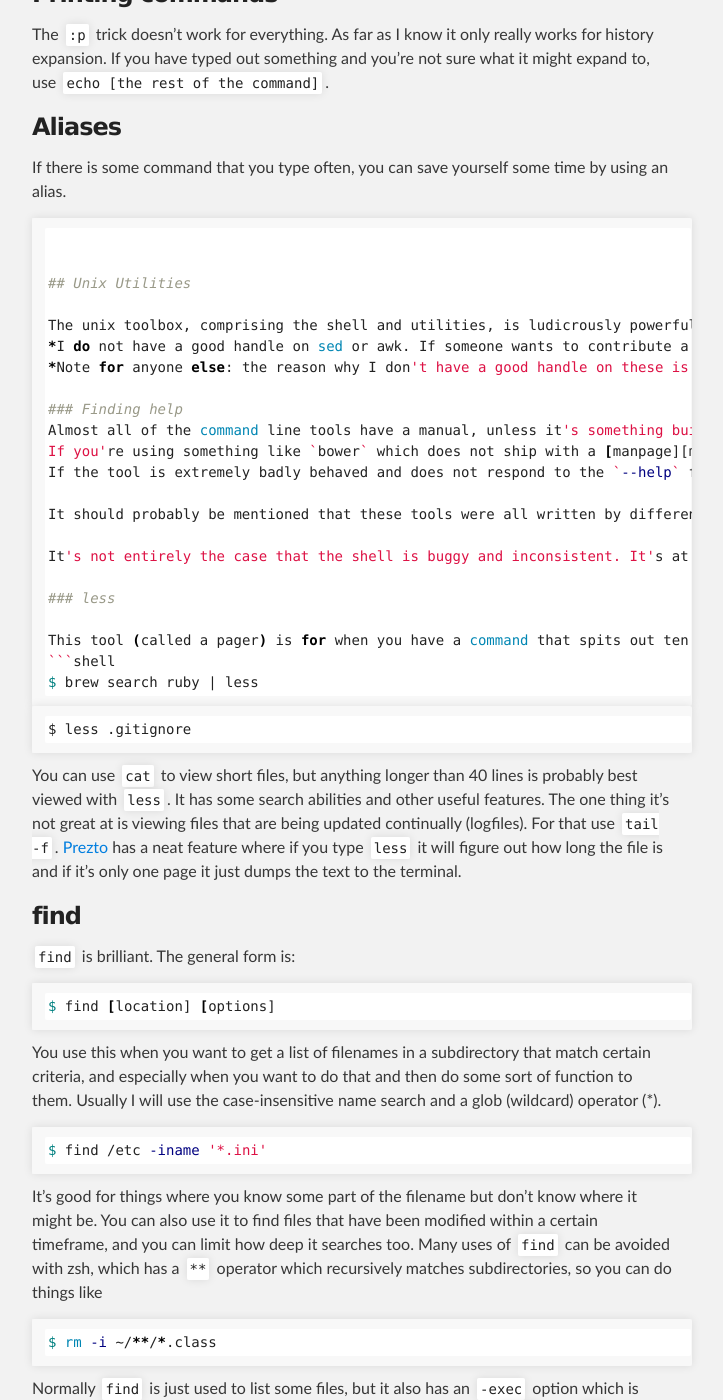
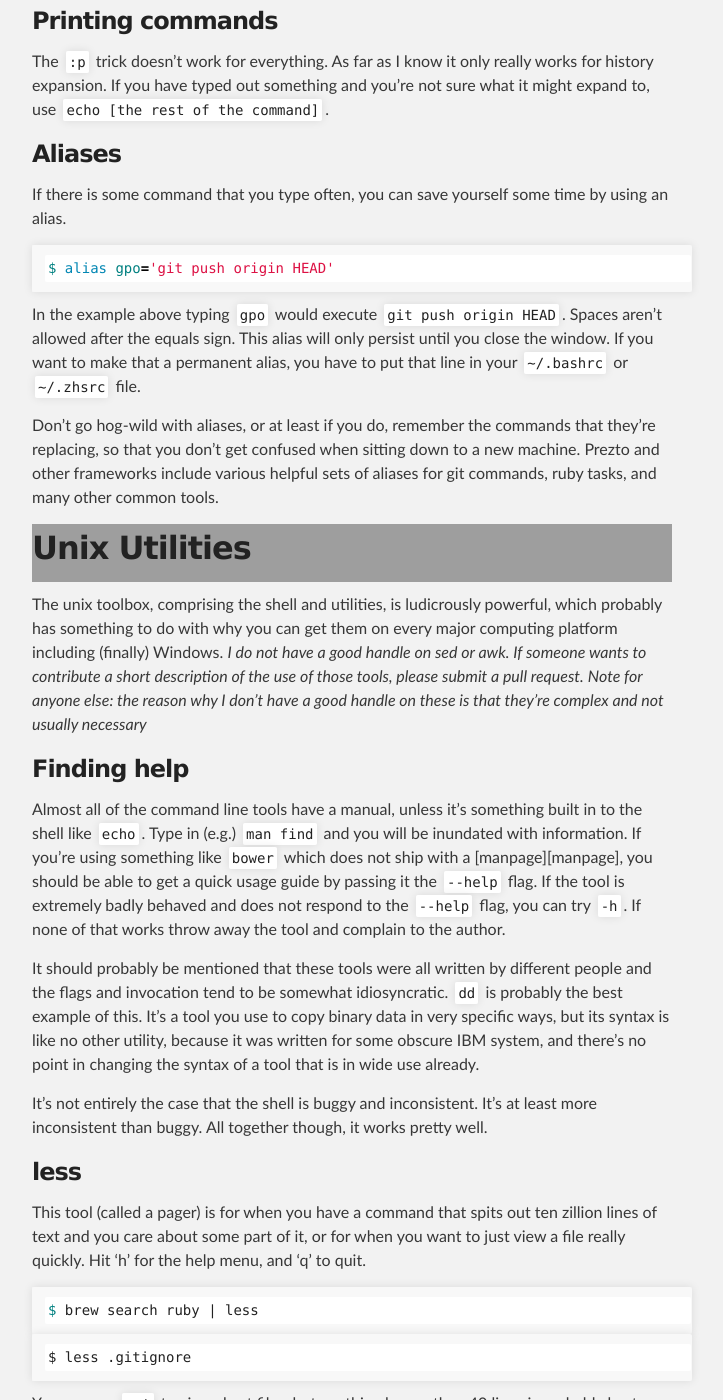
Before and after one commit to tenebrousedge/shell_guide, a Jekyll site: the page built from index.md, in a window 1280 px wide and 1400 px high, scrolled down 13410 px. Shown: the whole window, without its empty margins (288-1011 px from the left). Built offline with Jekyll 4.4.1, drawn with Linux system fonts in a browser that asks for light colours; our own code applies the rules of GitHub Pages for plain Markdown files; grey boxes are pictures that could not be loaded.

Commit message:
Update index.md
No idea why these changes didn't take the first time. Local repo says it's up to date with master. ¯\(°_o)/¯

````diff
--- a/index.md
+++ b/index.md
@@ -409,7 +409,13 @@ If you have typed out something and you're not sure what it might expand to, use
 ### Aliases
 
 If there is some command that you type often, you can save yourself some time by using an alias.
+
 ```shell
+$ alias gpo='git push origin HEAD'
+```
+In the example above typing `gpo` would execute `git push origin HEAD`. Spaces aren't allowed after the equals sign. This alias will only persist until you close the window. If you want to make that a permanent alias, you have to put that line in your `~/.bashrc` or `~/.zhsrc` file.
+
+Don't go hog-wild with aliases, or at least if you do, remember the commands that they're replacing, so that you don't get confused when sitting down to a new machine. Prezto and other frameworks include various helpful sets of aliases for git commands, ruby tasks, and many other common tools.
 
 
 ## Unix Utilities
````
